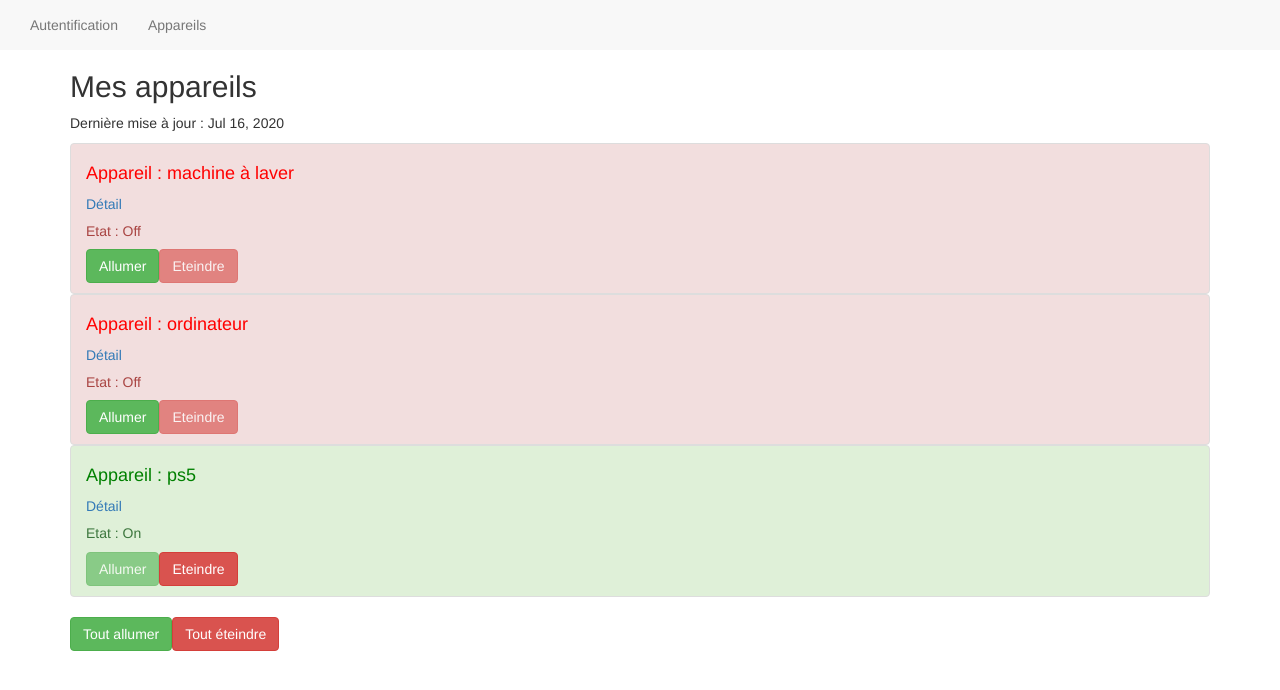
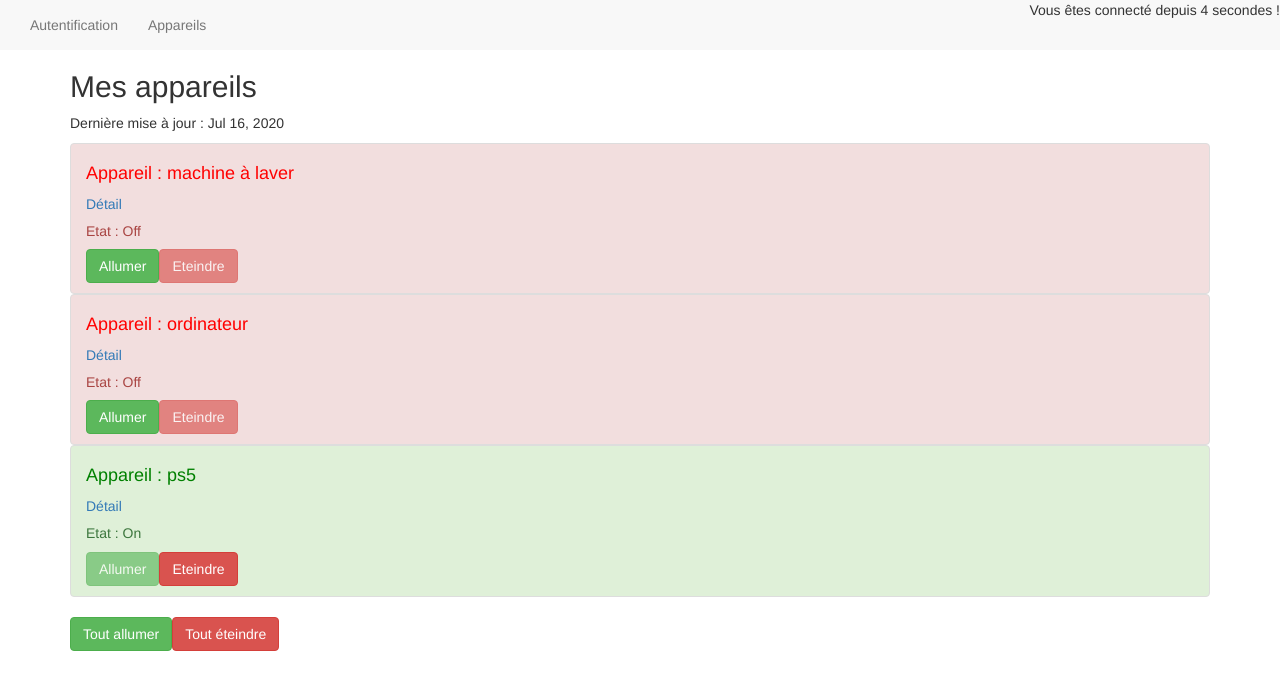
Before and after one commit to Julien1988/learn-angular-app, an Angular app: page / in a window 1280 px wide. Shown: the top 690 px of the page. Built offline with nearby package versions, Linux system fonts and the light colour scheme.

Commit message:
Obersvable with counter created

```diff
--- a/src/app/app.component.html
+++ b/src/app/app.component.html
@@ -4,6 +4,9 @@
       <li routerLinkActive="active"><a routerLink="auth">Autentification</a></li>
       <li routerLinkActive="active"><a routerLink="appareils">Appareils</a></li>
     </ul>
+    <div class="navbar-right">
+    <p>Vous êtes connecté depuis {{secondes}} secondes !</p>
+    </div>
   </div>
 </nav>
 
--- a/src/app/app.component.ts
+++ b/src/app/app.component.ts
@@ -1,11 +1,30 @@
 import { Component, OnInit } from '@angular/core';
 import { AppareilService } from './services/appareil.service';
+import { Observable } from 'rxjs/Observable';
+import 'rxjs/Rx';
 
 @Component({
   selector: 'app-root',
   templateUrl: './app.component.html',
   styleUrls: ['./app.component.scss'],
 })
-export class AppComponent {
+export class AppComponent implements OnInit {
+  secondes: number;
+
   constructor() {}
+
+  ngOnInit() {
+    const counter = Observable.interval(1000);
+    counter.subscribe(
+      (value: number) => {
+        this.secondes = value;
+      },
+      (error: any) => {
+        console.log('Une erreur a été rencontrée !');
+      },
+      () => {
+        console.log('Observable complété !');
+      }
+    );
+  }
 }
```
